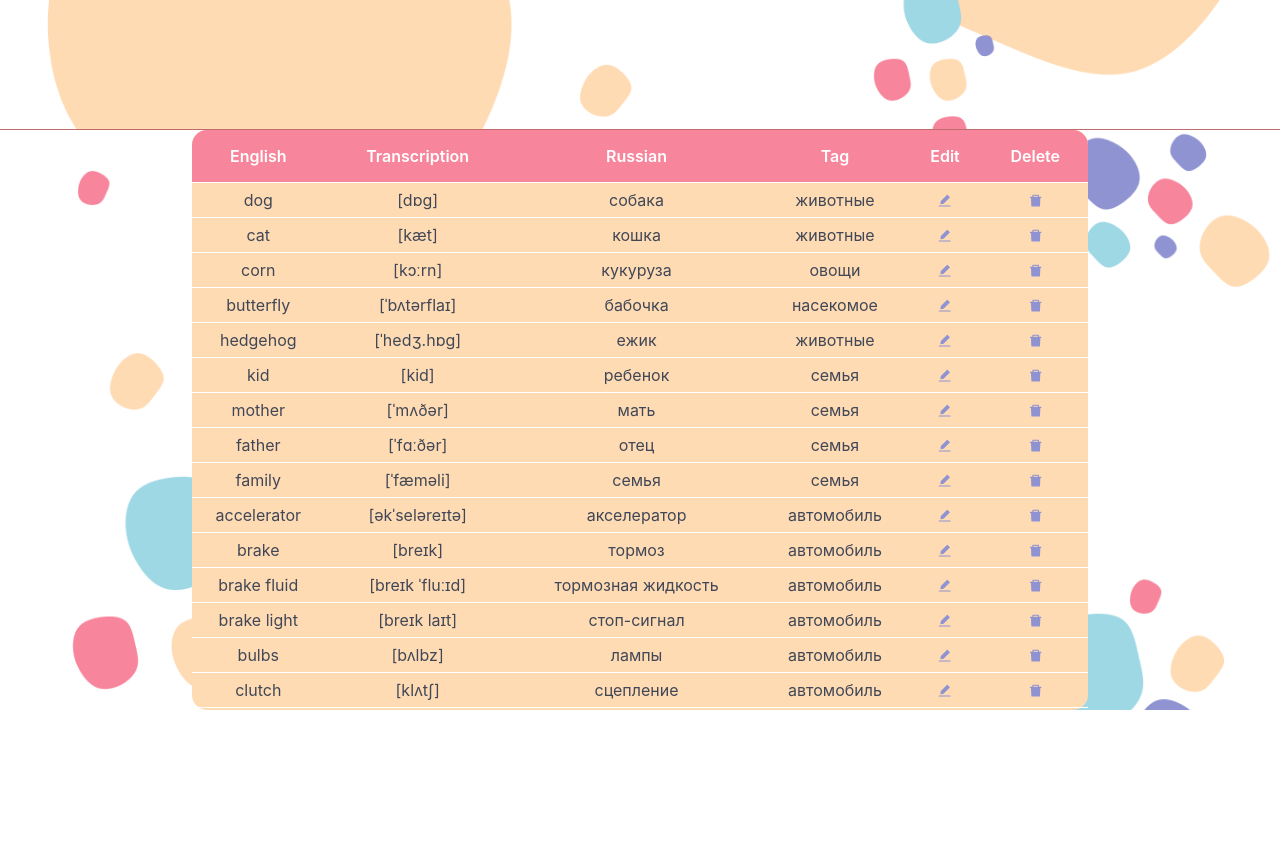
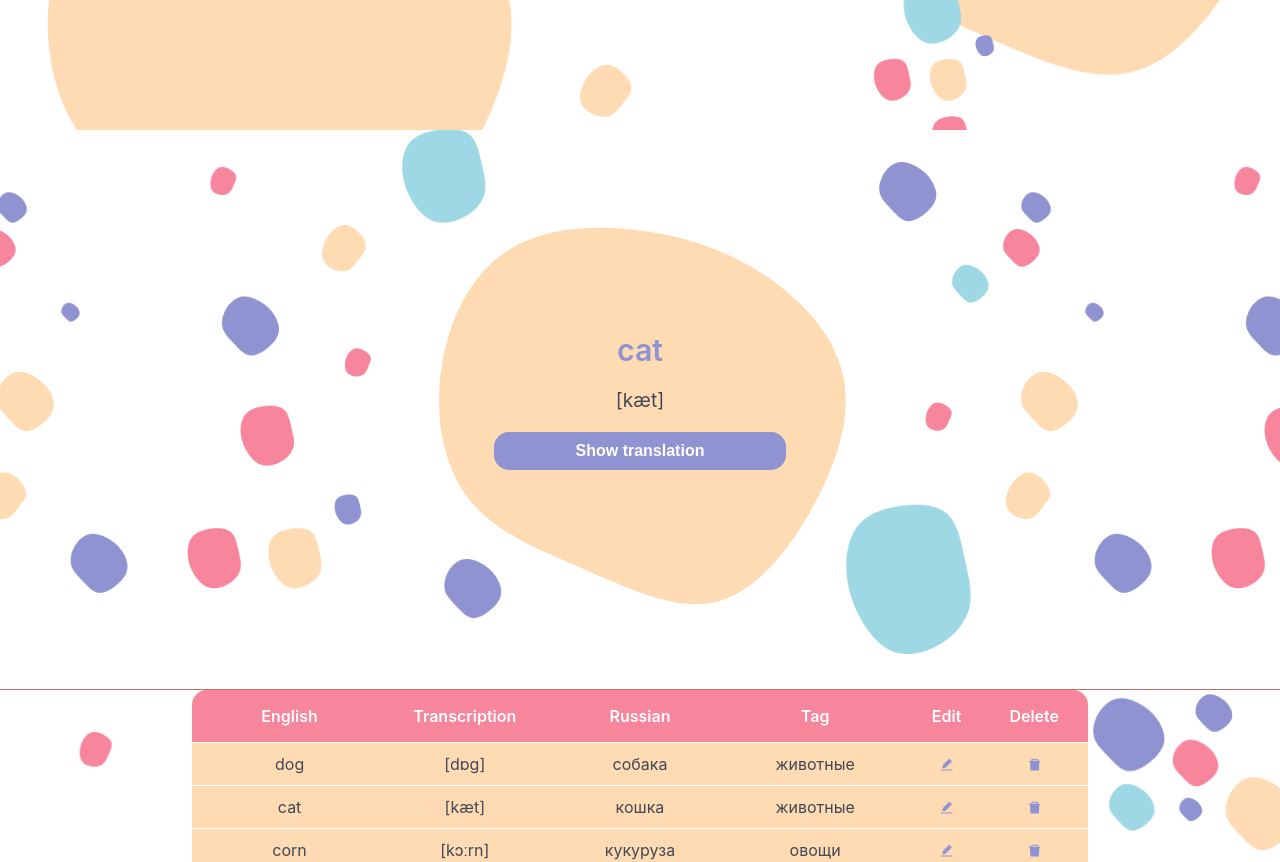
Before and after one commit to tintinelle/Words-App-React, a React (Create React App) app: page / in a window 1280 px wide. Shown: the part 480-1342 px from the top of the page. Before the commit the page ends 1190 px from the top, so only its background shows below. Built offline with nearby package versions, Linux system fonts and the light colour scheme.

Commit message:
added table rendering

```diff
--- a/src/components/App/App.js
+++ b/src/components/App/App.js
@@ -1,13 +1,18 @@
 import style from './app.module.scss';
-import Header from './../Header/Header.jsx'
-import Home from './../Home/Home.jsx'
+import Header from './../Header/Header';
+import Home from './../Home/Home';
 import Table from '../Table/Table';
+import Game from '../Game/Game';
 
 function App() {
   return (
     <div className={style.app}>
       <Header/>
       <Home/>
+      <Game
+      word = "cat"
+      transcription = "[kæt]"
+      translation = "кошка"/>
       <Table/>
     </div>
   );
--- a/src/components/Game/Game.jsx
+++ b/src/components/Game/Game.jsx
@@ -1,7 +1,25 @@
+import { useState } from 'react';
 import style from './game.module.scss';
 
-export default function Game() {
+export default function Game(props) {
+  const [pressed, setPressed] = useState(false);
+
+  const handleChange = () => {
+    setPressed (!pressed);
+  }
+
   return (
-    <div>Game</div>
+    <div className={style.game}>
+      <div className={style.card}>
+        <div className={style.word}>{props.word}</div>
+        <div className={style.transcription}>{props.transcription}</div>
+        <div {...props} onClick = {handleChange} className={style.translate}>
+          {pressed
+          ? <div className={style.word}>{props.translation}</div>
+          : <button className={style.button_translate}>Show translation</button>
+          }
+        </div>
+      </div>
+    </div>
   )
 }
--- a/src/components/Game/game.module.scss
+++ b/src/components/Game/game.module.scss
@@ -0,0 +1,49 @@
+@import './../../style/vars.scss';
+@import './../../style/mixins.scss';
+
+.game {
+    min-height: 35rem;
+    background-image: url("../../../public/images/background-game.png");
+    // background-repeat: no-repeat;
+    background-size: 80%;
+    background-position: center;
+
+    display: flex;
+    justify-content: center;
+    align-items: center;
+}
+
+.card {
+    display: flex;
+    flex-flow: column wrap;
+    justify-content: center;
+    width: 38%;
+    min-height: 26rem;
+    text-align: center;
+    // outline: 1px solid rgb(150, 37, 37);
+
+    background-image: url("../../../public/images/spot-big.svg");
+    background-repeat: no-repeat;
+    background-size: cover;
+    background-position: center;
+}
+
+.word {
+    font-size: 1.9em;
+    font-weight: 600;
+
+    color: $button-dark;
+}
+
+.transcription {
+    margin: 20px;
+    font-size: 1.2em;
+    color: $text-color;
+}
+
+.button_translate {
+    @include button (60%, 10px);
+    &:hover {
+        background-color: $button-light;
+    }
+}
--- a/src/components/Header/header.module.scss
+++ b/src/components/Header/header.module.scss
@@ -39,8 +39,5 @@
 
     li {
         @include button(15%, 8px);
-        &:hover {
-            background-color: $button-light;
-        }
 }
 }
--- a/src/components/Home/home.module.scss
+++ b/src/components/Home/home.module.scss
@@ -30,6 +30,5 @@
     &:hover {
         width: 12%;
         font-size: larger;
-        background-color: $button-light;
     }
 }
--- a/src/components/Table/Table.jsx
+++ b/src/components/Table/Table.jsx
@@ -1,41 +1,39 @@
+// import { useState } from 'react';
 import style from './table.module.scss';
 import data from '../../data/data.json';
-import TableRow from '../Tablerow/Tablerow';
+import TableRow from './Tablerow/Tablerow';
 
 export default function Table (props) {
+  // const [wordState, setWordState] = useState(data);
+
   return (
     <div className={style.container}>
-      <table className={style.table}>
-        <thead>
-          <tr className={style.header}>
-            <th>English</th>
-            <th>Transcription</th>
-            <th>Russian</th>
-            <th>Tag</th>
-            <th>Edit</th>
-            <th>Delete</th>
-          </tr>
-        </thead>
+      <div className={style.table}>
+        <div className={style.header}>
+          <div>English</div>
+          <div>Transcription</div>
+          <div>Russian</div>
+          <div>Tag</div>
+          <div>Edit</div>
+          <div>Delete</div>
+        </div>
 
-        <tbody>
         {
-      data.map((table) =>
-      <TableRow
-      english={table.english}
-      transcription={table.transcription}
-      russian={table.russian}
-      tag={table.tags}>
-      </TableRow>
-      )
-      }
-        </tbody>
+          data.map((table) =>
+          <TableRow
+          key = {table.id}
+          english = {table.english}
+          transcription = {table.transcription}
+          russian = {table.russian}
+          tag = {table.tags}
+          // wordState = {wordState}
+          // setWordState = {setWordState}
+          >
+          </TableRow>
 
-        <tfoot>
-          <tr>
-            <th></th>
-          </tr>
-        </tfoot>
-      </table>
+          )
+        }
+      </div>
     </div>
   )
 }
--- /dev/null
+++ b/src/components/Table/Tablerow/Tablerow.jsx
@@ -0,0 +1,72 @@
+import { useState } from 'react';
+import style from './tablerow.module.scss';
+import { EditFilled, DeleteFilled } from '@ant-design/icons';
+
+export default function Tablerow(props) {
+    const {english, transcription, russian, tag} = props;
+
+    const [editing, setEditing] = useState();
+    const [value, setValue] = useState("");
+
+    const editWord = () => {
+        setEditing(!editing)
+    }
+
+    const handleChangeInput = (event) => {
+        setValue(event.target.value)
+        console.log(event.target.value)
+    }
+
+    return (
+        <div>
+            <div className={style.row}>
+                <div>{english}</div>
+                <div>{transcription}</div>
+                <div>{russian}</div>
+                <div>{tag}</div>
+                <div>
+                    <button onClick={editWord} className={style.button}><EditFilled /></button>
+                </div>
+                <div>
+                    <button className={style.button}><DeleteFilled/></button>
+                </div>
+            </div>
+
+            {editing
+            ? (
+                <div className={style.row}>
+                    <input
+                    name="english"
+                    type="text"
+                    // value={english}
+                    onChange={handleChangeInput}
+                    placeholder={english}/>
+                    <input
+                    name="transcription"
+                    type="text"
+                    // value={english}
+                    onChange={handleChangeInput}
+                    placeholder={transcription}/>
+                    <input
+                    name="russian"
+                    type="text"
+                    // value={english}
+                    onChange={handleChangeInput}
+                    placeholder={russian}/>
+                    <input
+                    name="tag"
+                    type="text"
+                    // value={english}
+                    onChange={handleChangeInput}
+                    placeholder={tag}/>
+                    <div>
+                        <button className={style.button_edit}>Save</button>
+                    </div>
+                    <div>
+                        <button onClick={editWord} className={style.button_edit}>Cancel</button>
+                    </div>
+                </div>)
+            : ""}
+        </div>
+    )
+}
--- /dev/null
+++ b/src/components/Table/Tablerow/tablerow.module.scss
@@ -0,0 +1,35 @@
+@import './../../../style/vars.scss';
+@import './../../../style/mixins.scss';
+
+.row {
+    color: $text-color;
+    display: grid;
+    grid-template-columns: repeat(4,20%) 1fr 1fr;
+    padding: 5px 10px;
+
+    font-weight: 400;
+    text-align: center;
+    border-bottom: 1px solid #fff;
+
+    input {
+        width: 90%;
+        justify-self: center;
+        text-align: center;
+        border-color: $button-dark;
+    }
+}
+
+.button {
+    border: none;
+    background-color: inherit;
+    color: $button-dark;
+
+    &:hover {
+        color: $button-light;
+    }
+}
+
+.button_edit {
+    @include button (80%, 3px);
+    font-size: 0.9em;
+}
--- a/src/components/Table/table.module.scss
+++ b/src/components/Table/table.module.scss
@@ -17,20 +17,15 @@
 }
 
 .header {
+    display: grid;
+    grid-template-columns: repeat(4,20%) 1fr 1fr;
+    padding: 10px;
+    border-radius: 15px 15px 0 0;
+
+    font-weight: 600;
+    text-align: center;
+
+    border-bottom: 1px solid #fff;
     background-color: $accent-vivid;
     color: #fff;
-
-    th {
-        font-weight: 600;
-        padding: 10px;
-        border-bottom: 1px solid #fff;
-
-        &:first-of-type {
-            border-top-left-radius: 15px;
-        }
-        &:last-of-type {
-            border-top-right-radius: 15px;
-        }
-
-    }
 }
--- a/src/components/Tablerow/Tablerow.jsx
+++ /dev/null
@@ -1,19 +0,0 @@
-import style from './tablerow.module.scss';
-import { EditFilled, DeleteFilled } from '@ant-design/icons';
-
-export default function Tablerow(props) {
-    return (
-        <tr className={style.row}>
-            <th>{props.english}</th>
-            <th>{props.transcription}</th>
-            <th>{props.russian}</th>
-            <th>{props.tag}</th>
-            <th>
-                <button className={style.button}><EditFilled /></button>
-            </th>
-            <th>
-                <button className={style.button}><DeleteFilled/></button>
-            </th>
-        </tr>
-    )
-}
--- a/src/components/Tablerow/tablerow.module.scss
+++ /dev/null
@@ -1,20 +0,0 @@
-@import './../../style/vars.scss';
-
-.row {
-    color: $text-color;
-
-    th {
-        font-weight: 400;
-        border-bottom: 1px solid #fff;
-    }
-}
-
-.button {
-    border: none;
-    background-color: inherit;
-    color: $button-dark;
-
-    &:hover {
-        color: $button-light;
-    }
-}
--- a/src/style/mixins.scss
+++ b/src/style/mixins.scss
@@ -8,4 +8,7 @@
     text-align: center;
     background-color: $button-dark;
     color: #fff;
+    &:hover {
+        background-color: $button-light;
+    }
 }
```
Also changed, not shown: public/images/background-game.png (added).
